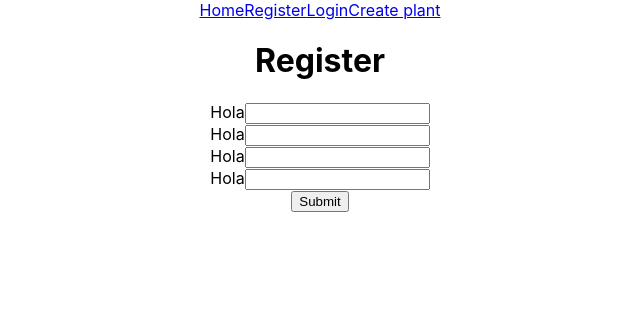
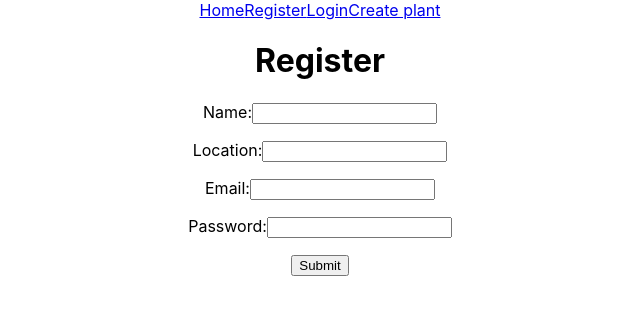
Before and after one commit to MaGaBoo/final-project-web, a React (Create React App) app: page /register in a window 1280 px wide. Shown: the top 314 px of the page, without its empty margins (320-960 px from the left). Built offline with nearby package versions, Linux system fonts and the light colour scheme.

Commit message:
created register form

```diff
--- a/package.json
+++ b/package.json
@@ -3,6 +3,7 @@
   "version": "0.1.0",
   "private": true,
   "dependencies": {
+    "@hookform/resolvers": "^2.8.8",
     "@testing-library/jest-dom": "^5.16.4",
     "@testing-library/react": "^12.1.5",
     "@testing-library/user-event": "^13.5.0",
@@ -13,7 +14,8 @@
     "react-router": "^6.3.0",
     "react-router-dom": "^6.3.0",
     "react-scripts": "5.0.0",
-    "web-vitals": "^2.1.4"
+    "web-vitals": "^2.1.4",
+    "yup": "^0.32.11"
   },
   "scripts": {
     "start": "react-scripts start",
--- a/src/components/InputGroup/InputGroup.jsx
+++ b/src/components/InputGroup/InputGroup.jsx
@@ -1,10 +1,11 @@
 import './InputGroup.scss';
 
-const InputGroup = ({ label, id }) => {
+const InputGroup = ({ label, id, register, error, type }) => {
   return (
     <div>
-      <label>Hola</label>
-      <input />
+      <label htmlFor={id}>{label}</label>
+      <input type={type} id={id} {...register(id)} />
+      <p>{error}</p>
     </div>
   )
 }
--- a/src/services/UsersService.js
+++ b/src/services/UsersService.js
@@ -1,3 +1,4 @@
 import http from './BaseService';
 
-export const register = (data) => http.post('/register', data);
+
+export const register = (data) => http.post('/users', data);
--- a/src/views/Register/Register.jsx
+++ b/src/views/Register/Register.jsx
@@ -1,28 +1,43 @@
 import React, { useState } from 'react';
 import { useForm } from 'react-hook-form';
-import { register } from '../../services/UsersService';
+import { yupResolver } from '@hookform/resolvers/yup';
+import * as yup from "yup";
+import { useNavigate } from 'react-router-dom'
+import { register as registerRequest } from '../../services/UsersService';
 import InputGroup from '../../components/InputGroup/InputGroup';
 import './Register.scss';
 
+
+const schema = yup.object({
+  name: yup.string().required(),
+  location: yup.string().required(),
+  email: yup.string().email().required(),
+  password: yup.string().min(8, 'Provide at least 8 characters').required(),
+}).required();
+
 const Register = () => {
 
-  const { register, handleSubmit } = useForm();
-  const { submit, setSubmit } = useState('');
-  const [errors, setErrors] = useState(false);
+  const [backErrors, setBackErrors] = useState({});
+  const [isSubmitting, setIsSubmitting] = useState(false);
+  const { register, formState:{ errors }, handleSubmit } = useForm({ resolver: yupResolver(schema) });
+  const navigate = useNavigate()
 
   const onSubmit = (data) => {
-    console.log(data)
-    const { name, location, email, password } = data;
 
-    if (!name || !location || !email || !password) {
-      console.log('Must provide required fields, darling', errors)
-      setErrors(true)
-    } else {
-      console.log('Yeah!!')
-    }
+    setBackErrors({});
+    setIsSubmitting(true);
 
-
-  }
+   registerRequest(data)
+   .then((user) => {
+     navigate('/login')
+   })
+   .catch(err => {
+     setBackErrors(err?.response?.data?.errors)
+   })
+   .finally(() => {
+    setIsSubmitting(false)
+   })
+  };
 
 return (
     <>
@@ -34,13 +49,16 @@ return (
         id="name"
         type="text"
         register={register}
+        error={backErrors?.name || errors.name?.message}
         />
+
 
         <InputGroup
         label="Location:"
         id="location"
         type="text"
         register={register}
+        error={backErrors?.location || errors.location?.message}
         />
 
         <InputGroup
@@ -48,6 +66,7 @@ return (
         id="email"
         type="email"
         register={register}
+        error={backErrors?.email || errors.email?.message}
         />
 
         <InputGroup
@@ -55,9 +74,10 @@ return (
         id="password"
         type="text"
         register={register}
+        error={backErrors?.password || errors.password?.message}
         />
 
-        <button>Submit</button>
+        <button>{isSubmitting ? 'Submiting...' : 'Submit'}</button>
 
       </form>
     </>
```
Also changed, not shown: 1 other file (tests, documents, lock files or other folders).
